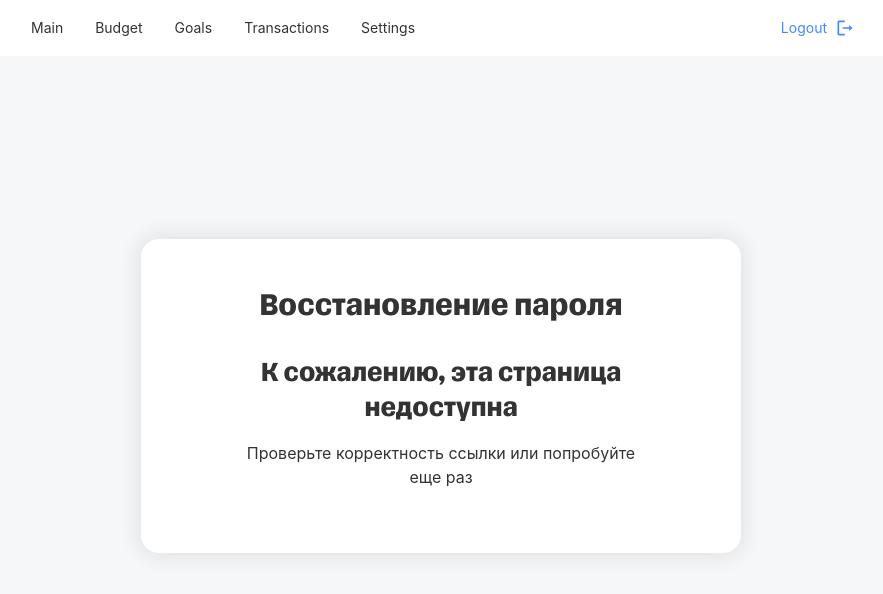
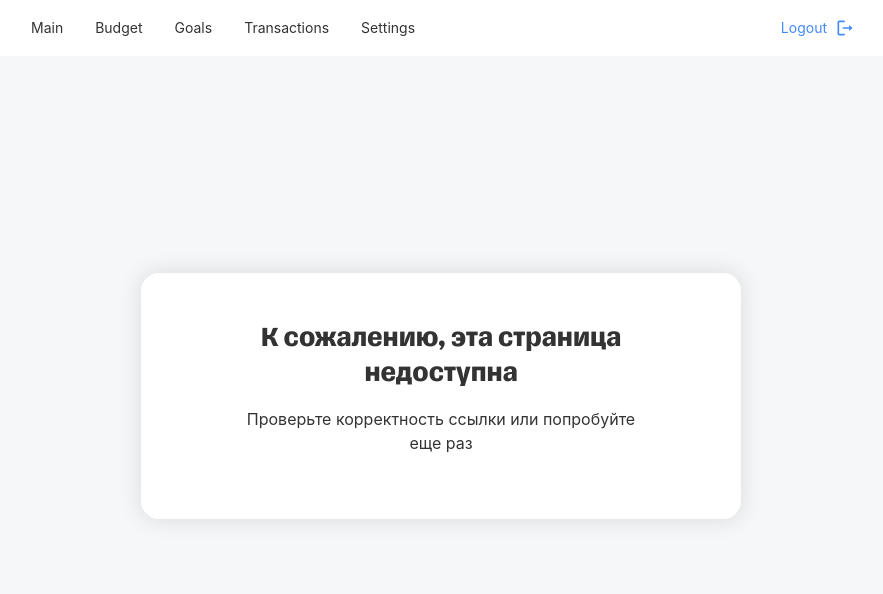
Before and after one commit to Be3yH4uK315/SmartBudget, a React (Vite) app in the folder frontend/: page /auth/reset-password in a window 1280 px wide. Shown: the top 594 px of the page, without its empty margins (199-1082 px from the left). Built offline with nearby package versions, Linux system fonts and the light colour scheme.

Commit message:
fix: title render while not verified

```diff
--- a/frontend/src/shared/screens/AuthScreen/ResetPasswordScreen.tsx
+++ b/frontend/src/shared/screens/AuthScreen/ResetPasswordScreen.tsx
@@ -50,9 +50,11 @@ export const ResetPasswordScreen = () => {
         }}
       >
         <Stack width="100%" spacing={4} alignItems="center">
-          <Typography variant="h3" textAlign="center">
-            {translate('title')}
-          </Typography>
+          {verified && (
+            <Typography variant="h3" textAlign="center">
+              {translate('title')}
+            </Typography>
+          )}
 
           {isVerifying ? (
             <Stack alignItems="center" justifyContent="center" width="100%" py={6}>
```
